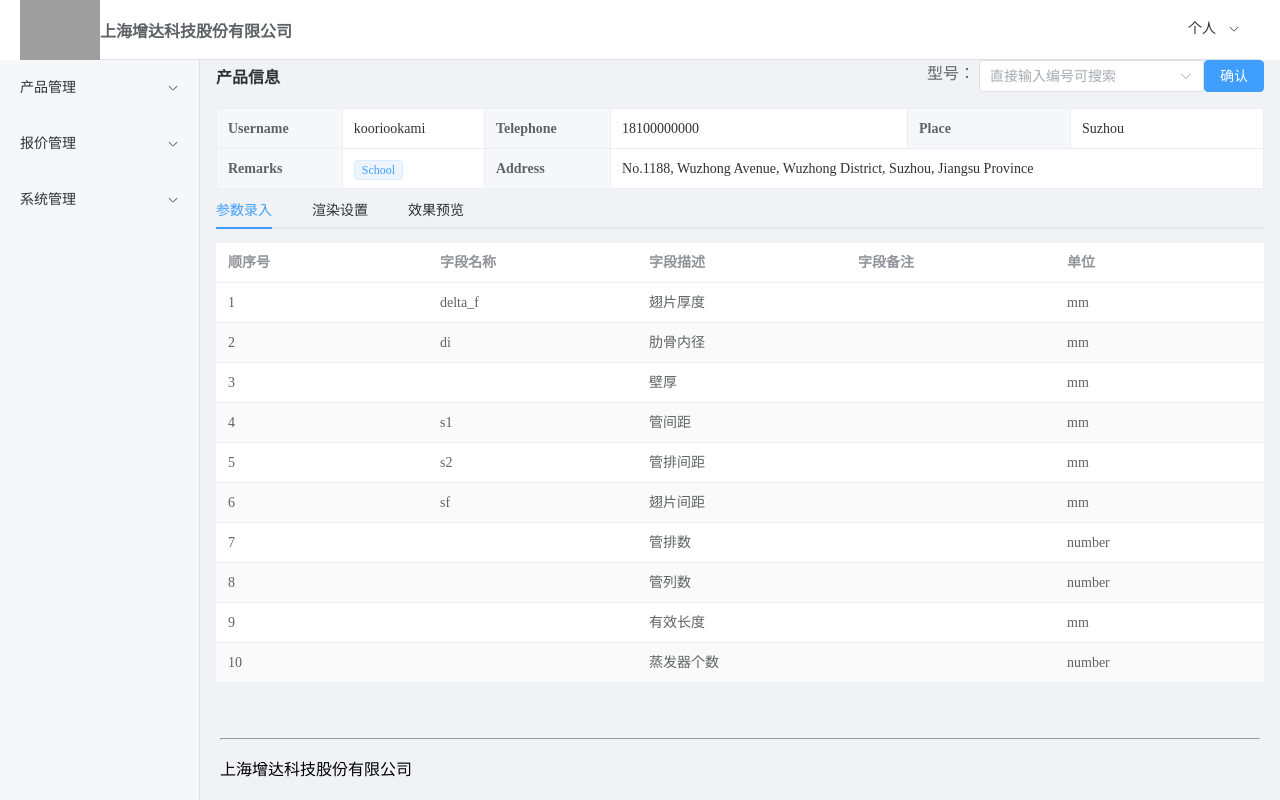
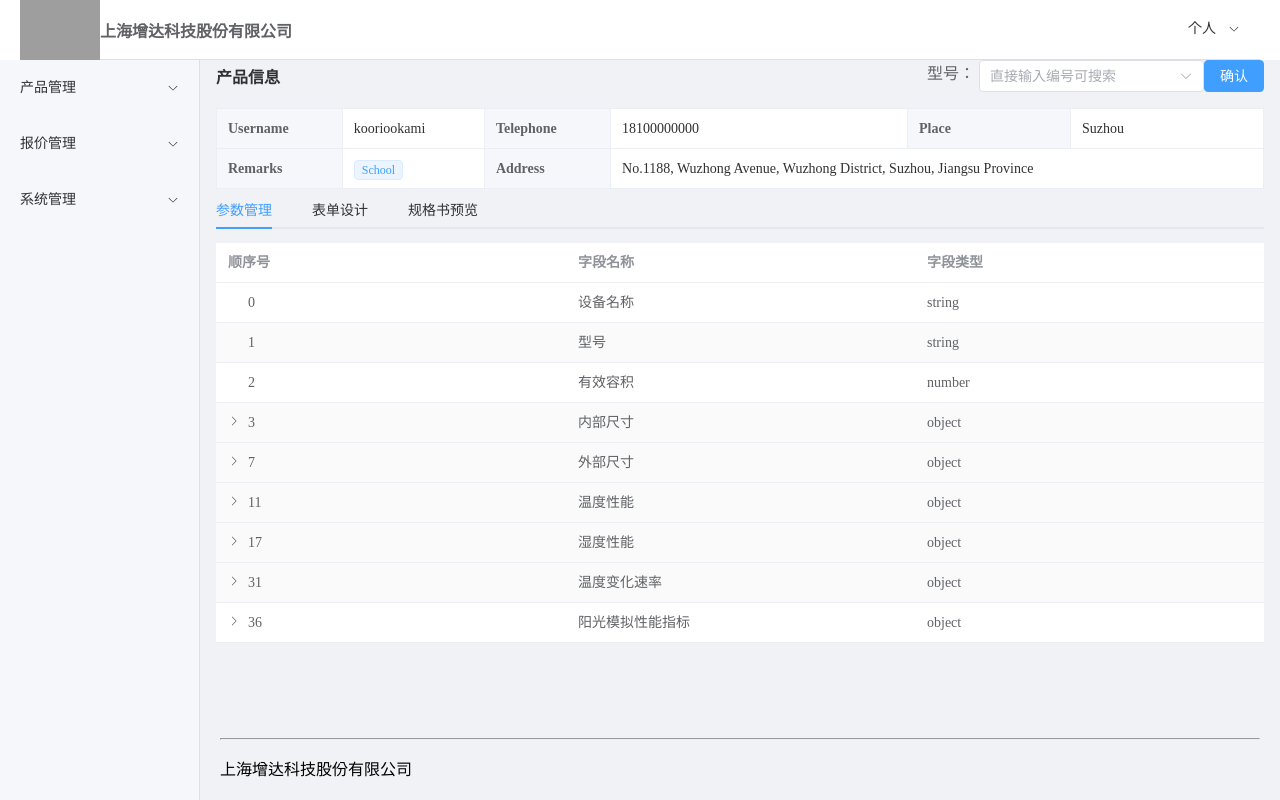
Before and after one commit to yinwaii/zengda-frontend, a Nuxt app: page /product/arguments in a window 1280 px wide. Built offline with nearby package versions, Linux system fonts and the light colour scheme; grey boxes are pictures that could not be loaded.

Commit message:
增加参数相关数据

```diff
--- a/assets/data/args.js
+++ b/assets/data/args.js
@@ -1,58 +1,303 @@
 const data = [
 	{
-		id: 1,
-		name: "delta_f",
-		label: "翅片厚度",
-		unit: "mm",
+		"id": 0,
+		"name": "设备名称",
+		"type": "string",
+		"parent": -1
 	},
 	{
-		id: 2,
-		name: "di",
-		label: "肋骨内径",
-		unit: "mm"
+		"id": 1,
+		"name": "型号",
+		"type": "string",
+		"parent": -1
 	},
 	{
-		id: 3,
-		label: "壁厚",
-		unit: "mm"
+		"id": 2,
+		"name": "有效容积",
+		"type": "number",
+		"parent": -1
 	},
 	{
-		id: 4,
-		name: "s1",
-		label: "管间距",
-		unit: "mm"
+		"id": 3,
+		"name": "内部尺寸",
+		"type": "object",
+
+		"parent": -1,
+		"children": [
+			{
+				"id": 4,
+				"name": "宽",
+				"type": "number",
+				"parent": 3
+			},
+			{
+				"id": 5,
+				"name": "深",
+				"type": "number",
+				"parent": 3
+			},
+			{
+				"id": 6,
+				"name": "高",
+				"type": "number",
+				"parent": 3
+			},
+		]
 	},
 	{
-		id: 5,
-		name: "s2",
-		label: "管排间距",
-		unit: "mm"
+		"id": 7,
+		"name": "外部尺寸",
+		"type": "object",
+
+		"parent": -1,
+		"children": [
+			{
+				"id": 8,
+				"name": "宽",
+				"type": "number",
+				"parent": 7
+			},
+			{
+				"id": 9,
+				"name": "深",
+				"type": "number",
+				"parent": 7
+			},
+			{
+				"id": 10,
+				"name": "高",
+				"type": "number",
+				"parent": 7
+			},
+		]
 	},
 	{
-		id: 6,
-		name: "sf",
-		label: "翅片间距",
-		unit: "mm"
+		"id": 11,
+		"name": "温度性能",
+		"type": "object",
+
+		"parent": -1,
+		"children": [
+			{
+				"id": 12,
+				"name": "无光照温度范围",
+				"type": "pair",
+				"parent": 11
+			},
+			{
+				"id": 13,
+				"name": "有光照温度范围",
+				"type": "pair",
+				"parent": 11
+			},
+			{
+				"id": 14,
+				"name": "温度波动度",
+				"type": "number",
+				"parent": 11
+			},
+			{
+				"id": 15,
+				"name": "温度均匀度",
+				"type": "number",
+				"parent": 11
+			},
+			{
+				"id": 16,
+				"name": "温度偏差",
+				"type": "number",
+				"parent": 11
+			},
+		]
 	},
 	{
-		id: 7,
-		label: "管排数",
-		unit: "number"
+		"id": 17,
+		"name": "湿度性能",
+		"type": "object",
+
+		"parent": -1,
+		"children": [
+			{
+				"id": 18,
+				"name": "无光照",
+				"type": "object",
+
+				"parent": 17,
+				"children": [
+					{
+						"id": 19,
+						"name": "湿度范围",
+						"type": "pair",
+						"parent": 18
+					},
+					{
+						"id": 20,
+						"name": "在环境温度范围",
+						"type": "pair",
+						"parent": 18
+					},
+					{
+						"id": 21,
+						"name": "露点温度范围",
+						"type": "pair",
+						"parent": 18
+					},
+				]
+			},
+			{
+				"id": 22,
+				"name": "有光照",
+				"type": "object",
+
+				"parent": 17,
+				"children": [
+					{
+						"id": 23,
+						"name": "湿度范围",
+						"type": "pair",
+						"parent": 22
+					},
+					{
+						"id": 24,
+						"name": "在环境温度范围",
+						"type": "pair",
+						"parent": 22
+					},
+					{
+						"id": 25,
+						"name": "露点温度范围",
+						"type": "pair",
+						"parent": 22
+					},
+				]
+			},
+			{
+				"id": 26,
+				"name": "湿度波动度",
+				"type": "pair",
+				"parent": 17
+			},
+			{
+				"id": 27,
+				"name": "湿度偏差",
+				"type": "object",
+
+				"parent": 17,
+				"children": [
+					{
+						"id": 28,
+						"name": "界限",
+						"type": "number",
+						"parent": 27
+					},
+					{
+						"id": 29,
+						"name": "大于",
+						"type": "number",
+						"parent": 27
+					},
+					{
+						"id": 30,
+						"name": "小于",
+						"type": "number",
+						"parent": 27
+					},
+				]
+			},
+		]
 	},
 	{
-		id: 8,
-		label: "管列数",
-		unit: "number"
+		"id": 31,
+		"name": "温度变化速率",
+		"type": "object",
+
+		"parent": -1,
+		"children": [
+			{
+				"id": 32,
+				"name": "升温范围",
+				"type": "pair",
+				"parent": 31
+			},
+			{
+				"id": 33,
+				"name": "平均速率",
+				"type": "number",
+				"parent": 31
+			},
+			{
+				"id": 34,
+				"name": "降温范围",
+				"type": "pair",
+				"parent": 31
+			},
+			{
+				"id": 35,
+				"name": "平均速率",
+				"type": "number",
+				"parent": 31
+			},
+		]
 	},
 	{
-		id: 9,
-		label: "有效长度",
-		unit: "mm"
-	},
-	{
-		id: 10,
-		label: "蒸发器个数",
-		unit: "number"
+		"id": 36,
+		"name": "阳光模拟性能指标",
+		"type": "object",
+
+		"parent": -1,
+		"children": [
+			{
+				"id": 37,
+				"name": "频谱分布",
+				"type": "image",
+				"parent": 36
+			},
+			{
+				"id": 38,
+				"name": "辐照范面积",
+				"type": "object",
+
+				"parent": 36,
+				"children": [
+					{
+						"id": 39,
+						"name": "长",
+						"type": "number",
+						"parent": 38
+					},
+					{
+						"id": 40,
+						"name": "宽",
+						"type": "number",
+						"parent": 38
+					},
+				]
+			},
+			{
+				"id": 41,
+				"name": "辐照强度",
+				"type": "pair",
+				"parent": 36
+			},
+			{
+				"id": 42,
+				"name": "辐照基准平面",
+				"type": "number",
+				"parent": 36
+			},
+			{
+				"id": 43,
+				"name": "辐照均匀度",
+				"type": "number",
+				"parent": 36
+			},
+			{
+				"id": 44,
+				"name": "最高黑标温度",
+				"type": "number",
+				"parent": 36
+			}
+		]
 	},
 ]
 
--- a/components/product/argTable.vue
+++ b/components/product/argTable.vue
@@ -1,10 +1,8 @@
 <template>
-	<el-table :data="tableData" stripe row-key="id" default-expand-all>
+	<el-table :data="tableData" stripe row-key="id">
 		<el-table-column prop="id" label="顺序号" />
 		<el-table-column prop="name" label="字段名称" />
-		<el-table-column prop="label" label="字段描述" />
-		<el-table-column prop="description" label="字段备注" />
-		<el-table-column prop="unit" label="单位" />
+		<el-table-column prop="type" label="字段类型" />
 	</el-table>
 </template>
 
@@ -14,9 +12,7 @@ import args from 'assets/data/args';
 interface User {
 	id: number
 	name?: string
-	label?: string
-	description?: string
-	unit: string
+	type?: string
 	hasChildren?: boolean
 	children?: User[]
 }
--- a/pages/product/arguments.vue
+++ b/pages/product/arguments.vue
@@ -3,11 +3,11 @@
 		<el-col>
 			<product-selector></product-selector>
 			<el-tabs v-model="activeName">
-				<el-tab-pane label="参数录入" name="first">
+				<el-tab-pane label="参数管理" name="first">
 					<product-arg-table></product-arg-table>
 				</el-tab-pane>
-				<el-tab-pane label="渲染设置" name="second"></el-tab-pane>
-				<el-tab-pane label="效果预览" name="third"></el-tab-pane>
+				<el-tab-pane label="表单设计" name="second"></el-tab-pane>
+				<el-tab-pane label="规格书预览" name="third"></el-tab-pane>
 			</el-tabs>
 		</el-col>
 	</div>
```
Also changed, not shown: nuxt.config.ts (line endings or trailing spaces).
